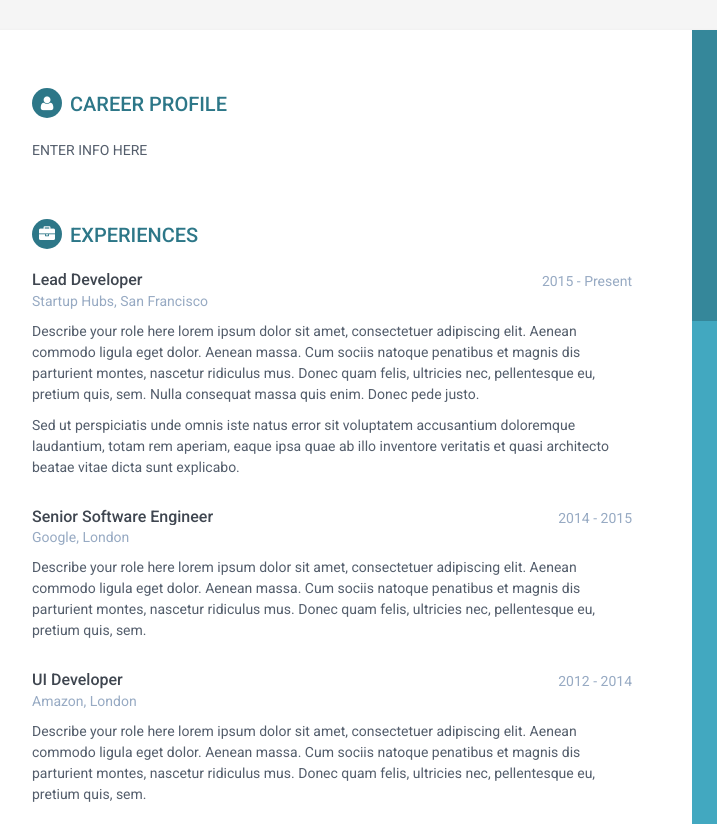
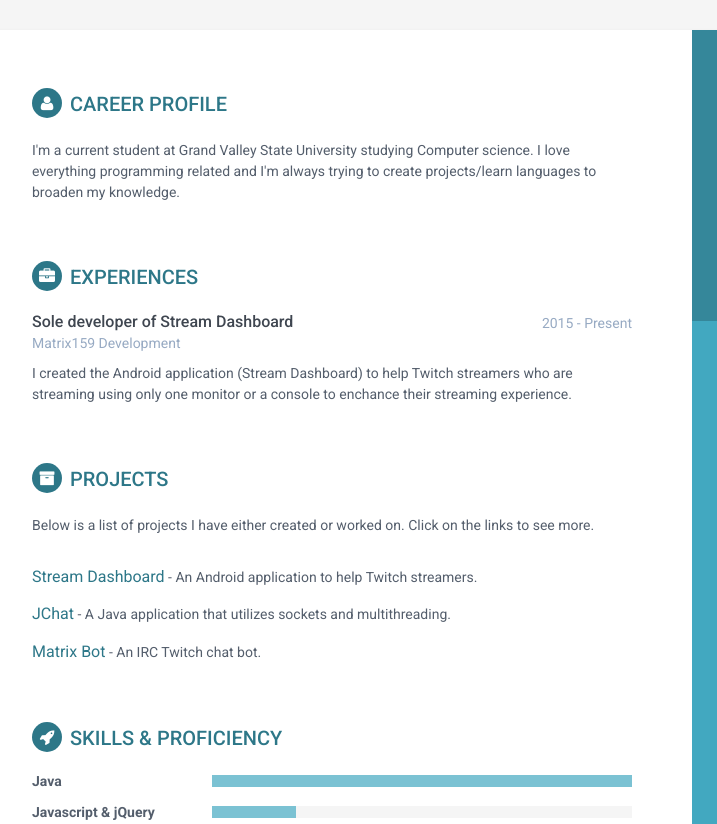
Before and after one commit to Matrix159/Matrix159.github.io, a plain HTML site: page index.html in a window 1280 px wide. Shown: the top 824 px of the page, 188-905 px from the left. Drawn offline with Linux system fonts and the light colour scheme.

Commit message:
Update index.html

```diff
--- a/index.html
+++ b/index.html
@@ -93,7 +93,7 @@
             <section class="section summary-section">
                 <h2 class="section-title"><i class="fa fa-user"></i>Career Profile</h2>
                 <div class="summary">
-                    <p>ENTER INFO HERE</p>
+                    <p>I'm a current student at Grand Valley State University studying Computer science. I love everything programming related and I'm always trying to create projects/learn languages to broaden my knowledge.</p>
                 </div><!--//summary-->
             </section><!--//section-->
 
@@ -103,58 +103,33 @@
                 <div class="item">
                     <div class="meta">
                         <div class="upper-row">
-                            <h3 class="job-title">Lead Developer</h3>
+                            <h3 class="job-title">Sole developer of Stream Dashboard</h3>
                             <div class="time">2015 - Present</div>
                         </div><!--//upper-row-->
-                        <div class="company">Startup Hubs, San Francisco</div>
+                        <div class="company">Matrix159 Development</div>
                     </div><!--//meta-->
                     <div class="details">
-                        <p>Describe your role here lorem ipsum dolor sit amet, consectetuer adipiscing elit. Aenean commodo ligula eget dolor. Aenean massa. Cum sociis natoque penatibus et magnis dis parturient montes, nascetur ridiculus mus. Donec quam felis, ultricies nec, pellentesque eu, pretium quis, sem. Nulla consequat massa quis enim. Donec pede justo.</p>
-                        <p>Sed ut perspiciatis unde omnis iste natus error sit voluptatem accusantium doloremque laudantium, totam rem aperiam, eaque ipsa quae ab illo inventore veritatis et quasi architecto beatae vitae dicta sunt explicabo. </p>
+                        <p>I created the Android application (Stream Dashboard) to help Twitch streamers who are streaming using only one monitor or a console to enchance their streaming experience.</p>
                     </div><!--//details-->
                 </div><!--//item-->
-
-                <div class="item">
-                    <div class="meta">
-                        <div class="upper-row">
-                            <h3 class="job-title">Senior Software Engineer</h3>
-                            <div class="time">2014 - 2015</div>
-                        </div><!--//upper-row-->
-                        <div class="company">Google, London</div>
-                    </div><!--//meta-->
-                    <div class="details">
-                        <p>Describe your role here lorem ipsum dolor sit amet, consectetuer adipiscing elit. Aenean commodo ligula eget dolor. Aenean massa. Cum sociis natoque penatibus et magnis dis parturient montes, nascetur ridiculus mus. Donec quam felis, ultricies nec, pellentesque eu, pretium quis, sem.</p>
-
-                    </div><!--//details-->
-                </div><!--//item-->
-
-                <div class="item">
-                    <div class="meta">
-                        <div class="upper-row">
-                            <h3 class="job-title">UI Developer</h3>
-                            <div class="time">2012 - 2014</div>
-                        </div><!--//upper-row-->
-                        <div class="company">Amazon, London</div>
-                    </div><!--//meta-->
-                    <div class="details">
-                        <p>Describe your role here lorem ipsum dolor sit amet, consectetuer adipiscing elit. Aenean commodo ligula eget dolor. Aenean massa. Cum sociis natoque penatibus et magnis dis parturient montes, nascetur ridiculus mus. Donec quam felis, ultricies nec, pellentesque eu, pretium quis, sem.</p>
-                    </div><!--//details-->
-                </div><!--//item-->
-
             </section><!--//section-->
 
             <section class="section projects-section">
                 <h2 class="section-title"><i class="fa fa-archive"></i>Projects</h2>
                 <div class="intro">
-                    <p>Below is a list of projects I have either created or worked on. Click on the link to see more.</p>
+                    <p>Below is a list of projects I have either created or worked on. Click on the links to see more.</p>
                 </div><!--//intro-->
                 <div class="item">
-                    <span class="project-title"><a href="https://github.com/Matrix159/JChat">Java Chat Application</a></span> - <span class="project-tagline">A Java application that utilizes sockets and multithreading.</span>
+                    <span class="project-title"><a href="https://play.google.com/store/apps/details?id=com.matrix159.twitchdashboard&hl=en">Stream Dashboard</a></span> - <span class="project-tagline">An Android application to help Twitch streamers.</span>
+
+                </div><!--//item-->
+                <div class="item">
+                    <span class="project-title"><a href="https://github.com/Matrix159/JChat">JChat</a></span> - <span class="project-tagline">A Java application that utilizes sockets and multithreading.</span>
 
                 </div><!--//item-->
                 <div class="item">
                     <span class="project-title"><a href="https://github.com/Matrix159/MatrixBot" target="_blank">Matrix Bot</a></span> -
-                    <span class="project-tagline">An application that connects to IRC using twitch. </span>
+                    <span class="project-tagline">An IRC Twitch chat bot. </span>
                 </div><!--//item-->
 
             </section><!--//section-->
@@ -165,7 +140,7 @@
                     <div class="item">
                         <h3 class="level-title">Java</h3>
                         <div class="level-bar">
-                            <div class="level-bar-inner" data-level="90%">
+                            <div class="level-bar-inner" data-level="100%">
                             </div>
                         </div><!--//level-bar-->
                     </div><!--//item-->
```
